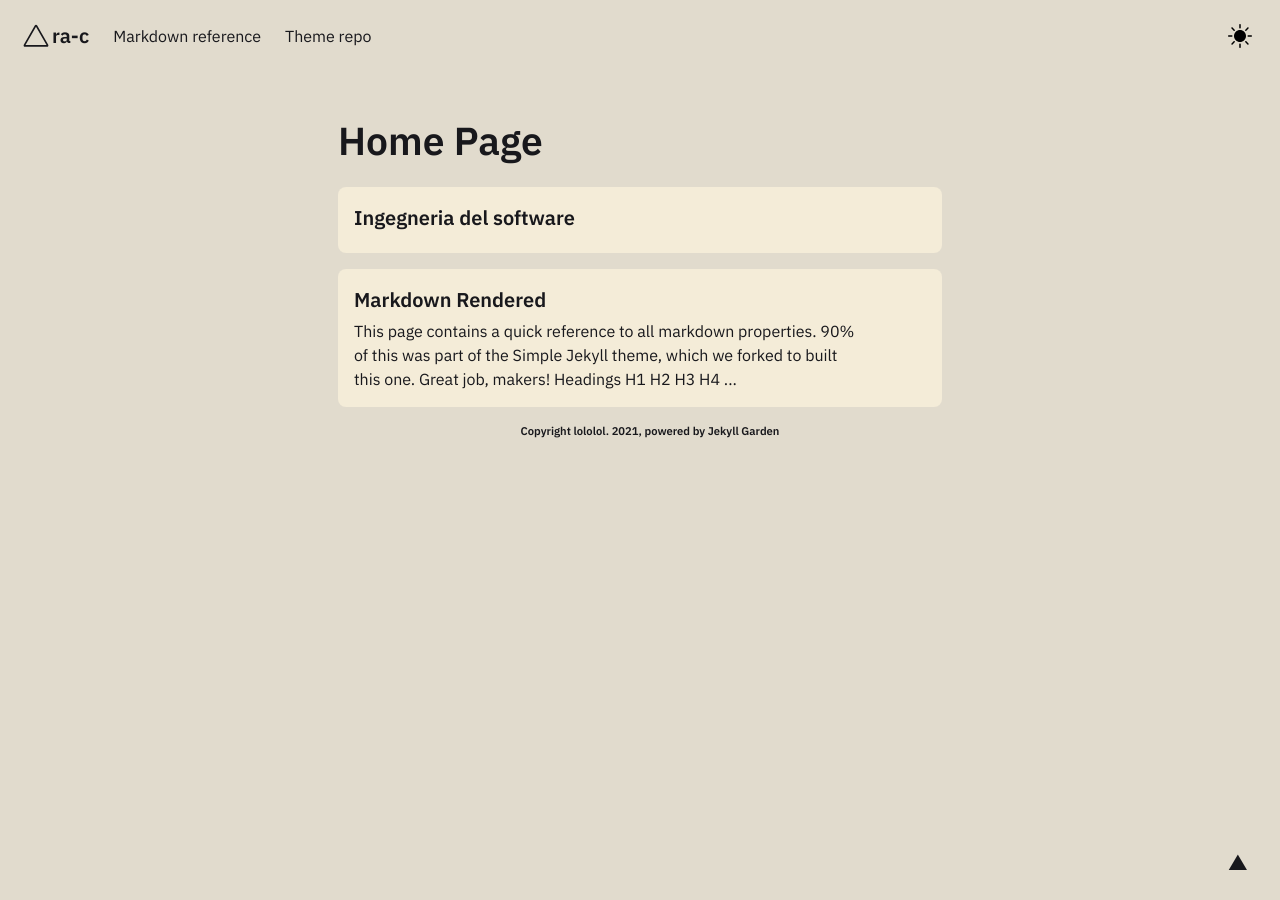
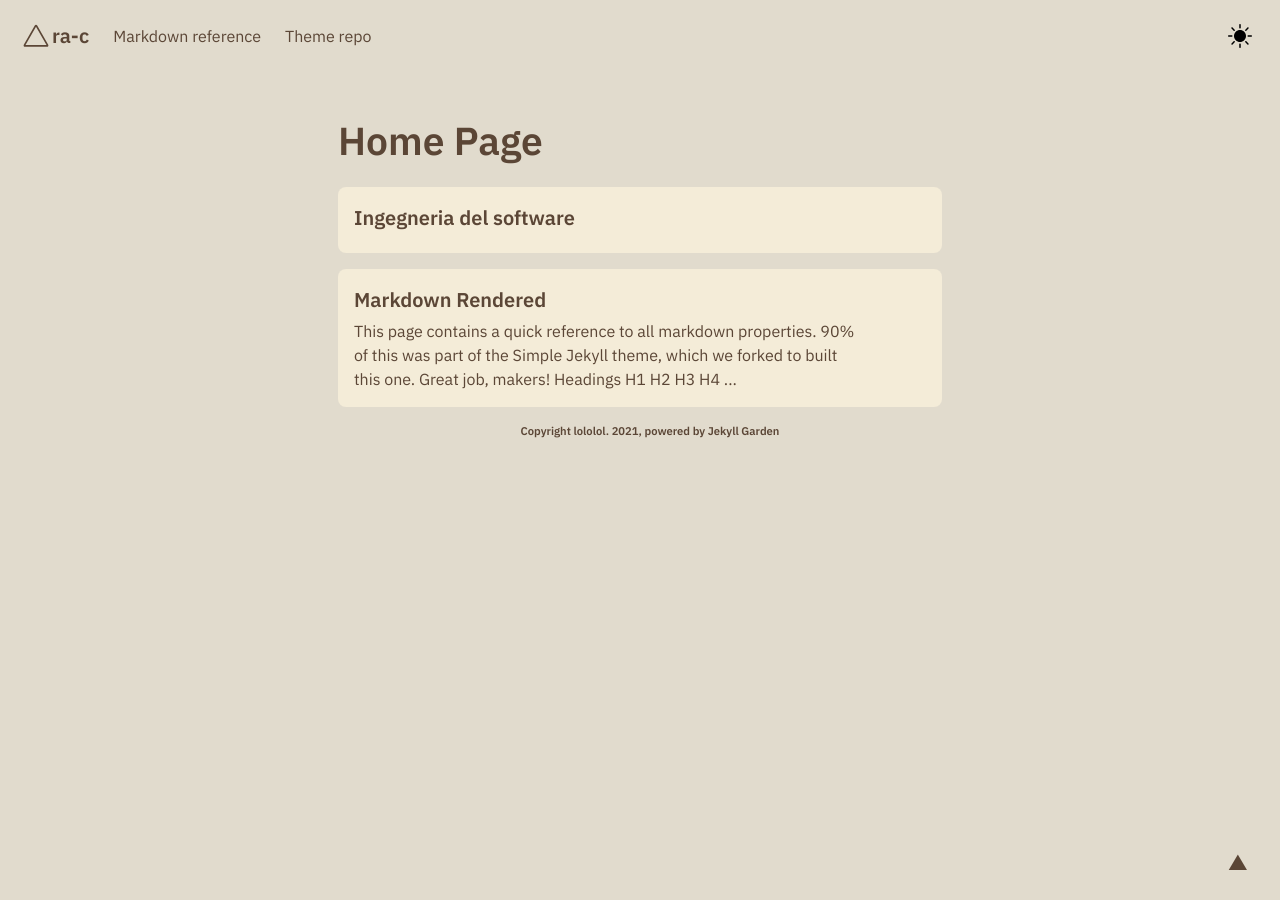
Before and after one commit to antrmn/ra-c.github.io, a Jekyll site: the page built from pages/index.md, in a window 1280 px wide. Built offline with Jekyll 4.4.1, drawn with Linux system fonts in a browser that asks for light colours; nearby versions of some CDN libraries.

Commit message:
Update style.css

```diff
--- a/assets/css/style.css
+++ b/assets/css/style.css
@@ -9,7 +9,7 @@ html, html[data-theme="light"] {
     --bg-main: #F4ECD8;
         --bg-sub: #E1DBCD;
     --color-bis: #363636;
-    --text-main: #18181C;
+    --text-main: #5B4636;
     --text-sub: #5D5D67;
     --link: #2380ED;
     --border: #E5E5E5;
@@ -39,7 +39,7 @@ html[data-theme="dark"] {
     html[data-theme="light"] {
 	    --bg-main: #F4ECD8;
         --bg-sub: #E1DBCD;
-        --text-main: #18181C;
+        --text-main: #5B4636;
         --text-sub: #5D5D67;
         --link: #2380ED;
         --border: #E5E5E5;
```
